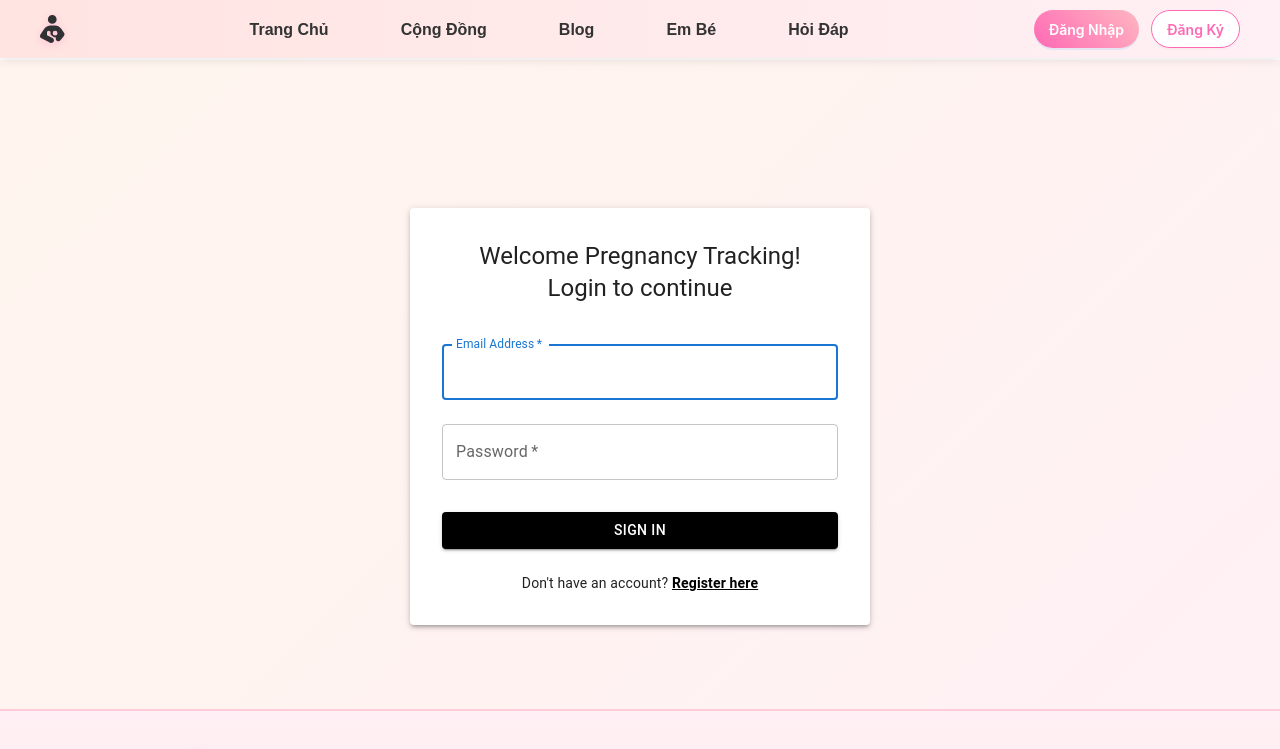
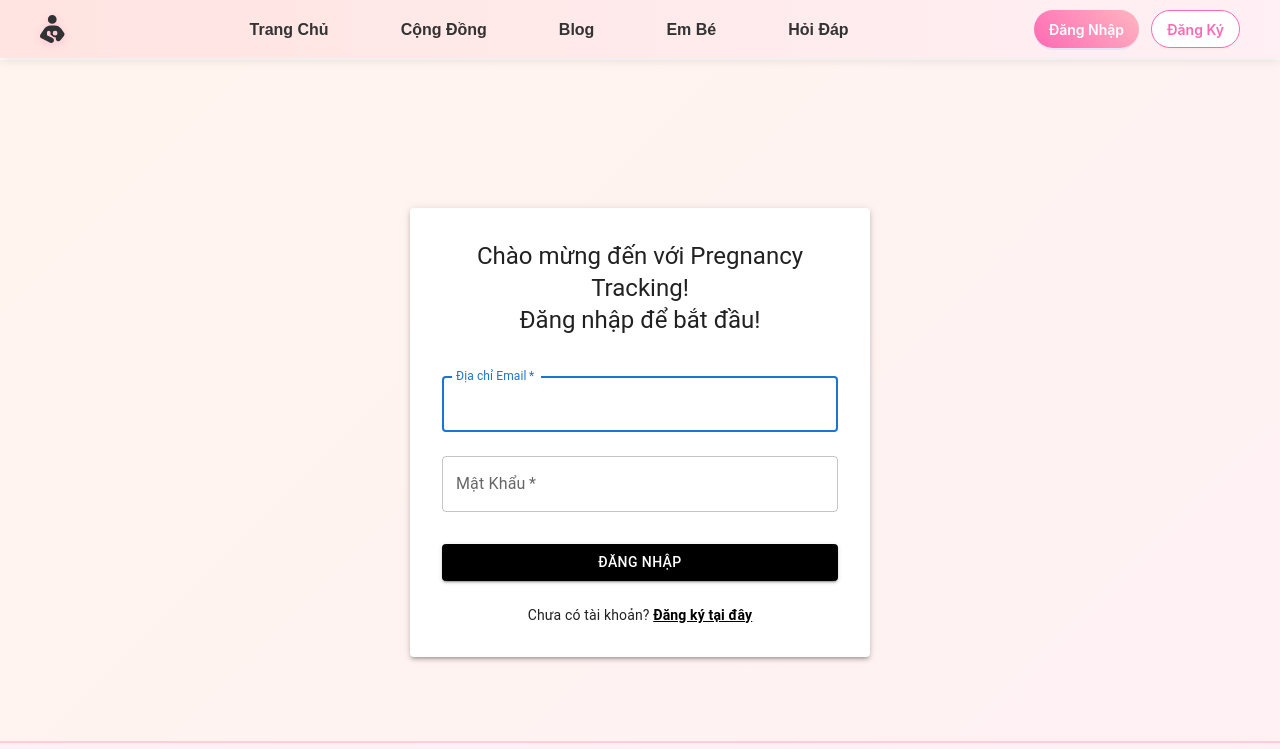
Before and after one commit to trungne08/SWP391-Group4, a React (Create React App) app: page /login in a window 1280 px wide. Shown: the top 749 px of the page. Built offline with nearby package versions, Linux system fonts and the light colour scheme.

Commit message:
Trung cập nhật
đổi thành tiếng việt hai trang login và register

```diff
--- a/src/pages/Login.jsx
+++ b/src/pages/Login.jsx
@@ -1,66 +1,87 @@
-import React, { useState } from 'react';
-import { Link, useNavigate } from 'react-router-dom';
-import { Box, Container, TextField, Button, Typography, Paper, Alert } from '@mui/material';
-import api from '../services/api';
-import { useAuth } from '../context/AuthContext';
+import React, { useState } from "react";
+import { Link, useNavigate } from "react-router-dom";
+import {
+  Box,
+  Container,
+  TextField,
+  Button,
+  Typography,
+  Paper,
+  Alert,
+} from "@mui/material";
+import api from "../services/api";
+import { useAuth } from "../context/AuthContext";
 
 const Login = () => {
   const [formData, setFormData] = useState({
-    email: '',
-    password: ''
+    email: "",
+    password: "",
   });
-  const [error, setError] = useState('');
+  const [error, setError] = useState("");
   const navigate = useNavigate();
   const { login } = useAuth();
 
   const handleChange = (e) => {
     const { name, value } = e.target;
-    setFormData(prevState => ({
+    setFormData((prevState) => ({
       ...prevState,
-      [name]: value.trim()
+      [name]: value.trim(),
     }));
   };
   const handleSubmit = async (e) => {
     e.preventDefault();
-    setError('');
+    setError("");
 
     try {
-      console.log('Attempting login...');
+      console.log("Attempting login...");
       const response = await api.auth.login(formData);
 
       if (response) {
-        localStorage.setItem('token', response.token);
+        localStorage.setItem("token", response.token);
         const userData = {
           user_id: response.user_id,
           username: response.username,
           email: response.email,
           fullName: response.fullName, // Thêm fullName, nếu không có thì dùng username
-          role: response.role
+          role: response.role,
         };
         // Log để debug
-        console.log('User Data:', userData);
+        console.log("User Data:", userData);
 
-        localStorage.setItem('user', JSON.stringify(userData));
+        localStorage.setItem("user", JSON.stringify(userData));
         login(userData);
 
-        if (response.role === 'MEMBER') {
-          navigate('/', { replace: true });
-        } else if (response.role === 'ADMIN') {
-          navigate('/admin', { replace: true });
+        if (response.role === "MEMBER") {
+          navigate("/", { replace: true });
+        } else if (response.role === "ADMIN") {
+          navigate("/admin", { replace: true });
         }
       }
     } catch (err) {
-      console.error('Login error:', err);
-      setError(err.message || 'Invalid email or password');
+      console.error("Login error:", err);
+      setError(err.message || "Invalid email or password");
     }
   };
   return (
     <Container component="main" maxWidth="xs">
-      <Box sx={{ mt: 8, mb: 8, display: 'flex', flexDirection: 'column', alignItems: 'center' }}>
-        <Paper elevation={3} sx={{ p: 4, width: '100%' }}>
-          <Typography component="h1" variant="h5" sx={{ textAlign: 'center', mb: 3 }}>
-            Welcome Pregnancy Tracking!<br />
-            Login to continue
+      <Box
+        sx={{
+          mt: 8,
+          mb: 8,
+          display: "flex",
+          flexDirection: "column",
+          alignItems: "center",
+        }}
+      >
+        <Paper elevation={3} sx={{ p: 4, width: "100%" }}>
+          <Typography
+            component="h1"
+            variant="h5"
+            sx={{ textAlign: "center", mb: 3 }}
+          >
+            Chào mừng đến với Pregnancy Tracking!
+            <br />
+            Đăng nhập để bắt đầu!
           </Typography>
 
           {error && (
@@ -75,7 +96,7 @@ const Login = () => {
               required
               fullWidth
               id="email"
-              label="Email Address"
+              label="Địa chỉ Email"
               name="email"
               autoComplete="email"
               autoFocus
@@ -89,7 +110,7 @@ const Login = () => {
               required
               fullWidth
               name="password"
-              label="Password"
+              label="Mật Khẩu"
               type="password"
               id="password"
               autoComplete="current-password"
@@ -101,15 +122,34 @@ const Login = () => {
               type="submit"
               fullWidth
               variant="contained"
-              sx={{ mt: 3, mb: 2, bgcolor: 'black', '&:hover': { bgcolor: '#333' } }}
+              sx={{
+                mt: 3,
+                mb: 2,
+                bgcolor: "black",
+                "&:hover": { bgcolor: "#333" },
+              }}
             >
-              Sign In
+              Đăng nhập
             </Button>
-            <Box sx={{ textAlign: 'center', display: 'flex', flexDirection: 'column', gap: 1 }}>
+            <Box
+              sx={{
+                textAlign: "center",
+                display: "flex",
+                flexDirection: "column",
+                gap: 1,
+              }}
+            >
               <Typography variant="body2" sx={{ mt: 1 }}>
-                Don't have an account?{' '}
-                <Link to="/register" style={{ textDecoration: 'underline', color: 'black', fontWeight: 'bold' }}>
-                  Register here
+              Chưa có tài khoản?{" "}
+                <Link
+                  to="/register"
+                  style={{
+                    textDecoration: "underline",
+                    color: "black",
+                    fontWeight: "bold",
+                  }}
+                >
+                  Đăng ký tại đây
                 </Link>
               </Typography>
             </Box>
--- a/src/pages/Register.jsx
+++ b/src/pages/Register.jsx
@@ -28,25 +28,25 @@ const Register = () => {
 
     // Basic validation
     if (!formData.username || !formData.email || !formData.password) {
-      setError('Please fill in all required fields');
+      setError('Vui lòng điền đầy đủ thông tin');
       return;
     }
 
     // Email validation
     const emailRegex = /^[^\s@]+@[^\s@]+\.[^\s@]+$/;
     if (!emailRegex.test(formData.email)) {
-      setError('Please enter a valid email address');
+      setError('Vui lòng nhập địa chỉ email hợp lệ');
       return;
     }
 
     // Password validation
     if (formData.password.length < 6) {
-      setError('Password must be at least 6 characters long');
+      setError('Mật khẩu phải có ít nhất 6 ký tự');
       return;
     }
 
     if (formData.password !== formData.confirmPassword) {
-      setError('Passwords do not match');
+      setError('Mật khẩu xác nhận không khớp');
       return;
     }
 
@@ -68,9 +68,9 @@ const Register = () => {
       if (err.response?.data?.message) {
         setError(err.response.data.message);
       } else if (err.message?.includes('Failed to fetch') || err.message?.includes('Network Error')) {
-        setError('Unable to connect to server. Please try again later.');
+        setError('Không thể kết nối đến máy chủ. Vui lòng thử lại sau.');
       } else {
-        setError('Registration failed. Please try again.');
+        setError('Đăng ký thất bại. Vui lòng thử lại.');
       }
     }
   };
@@ -80,8 +80,8 @@ const Register = () => {
       <Box sx={{ mt: 8, mb: 8, display: 'flex', flexDirection: 'column', alignItems: 'center' }}>
         <Paper elevation={3} sx={{ p: 4, width: '100%' }}>
           <Typography component="h1" variant="h5" sx={{ textAlign: 'center', mb: 3 }}>
-            Create Account<br />
-            Join Baby Care
+            Tạo Tài Khoản<br />
+            Tham Gia Pregnancy Tracking
           </Typography>
           {error && <Alert severity="error" sx={{ mb: 2 }}>{error}</Alert>}
           <form onSubmit={handleSubmit} noValidate>
@@ -90,7 +90,7 @@ const Register = () => {
               required
               fullWidth
               id="username"
-              label="Username"
+              label="Tên đăng nhập"
               name="username"
               autoComplete="username"
               autoFocus
@@ -103,7 +103,7 @@ const Register = () => {
               required
               fullWidth
               id="email"
-              label="Email Address"
+              label="Địa chỉ email"
               name="email"
               type="email"
               autoComplete="email"
@@ -116,7 +116,7 @@ const Register = () => {
               required
               fullWidth
               name="password"
-              label="Password"
+              label="Mật khẩu"
               type="password"
               id="password"
               value={formData.password}
@@ -128,7 +128,7 @@ const Register = () => {
               required
               fullWidth
               name="confirmPassword"
-              label="Confirm Password"
+              label="Xác nhận mật khẩu"
               type="password"
               id="confirmPassword"
               value={formData.confirmPassword}
@@ -141,12 +141,12 @@ const Register = () => {
               variant="contained"
               sx={{ mt: 3, mb: 2, bgcolor: 'black', '&:hover': { bgcolor: '#333' } }}
             >
-              Register
+              Đăng ký
             </Button>
             <Typography variant="body2" sx={{ mt: 1, textAlign: 'center' }}>
-              Already have an account?{' '}
+              Đã có tài khoản?{' '}
               <Link to="/login" style={{ textDecoration: 'underline', color: 'black', fontWeight: 'bold' }}>
-                Sign in here
+                Đăng nhập tại đây
               </Link>
             </Typography>
           </form>
```
